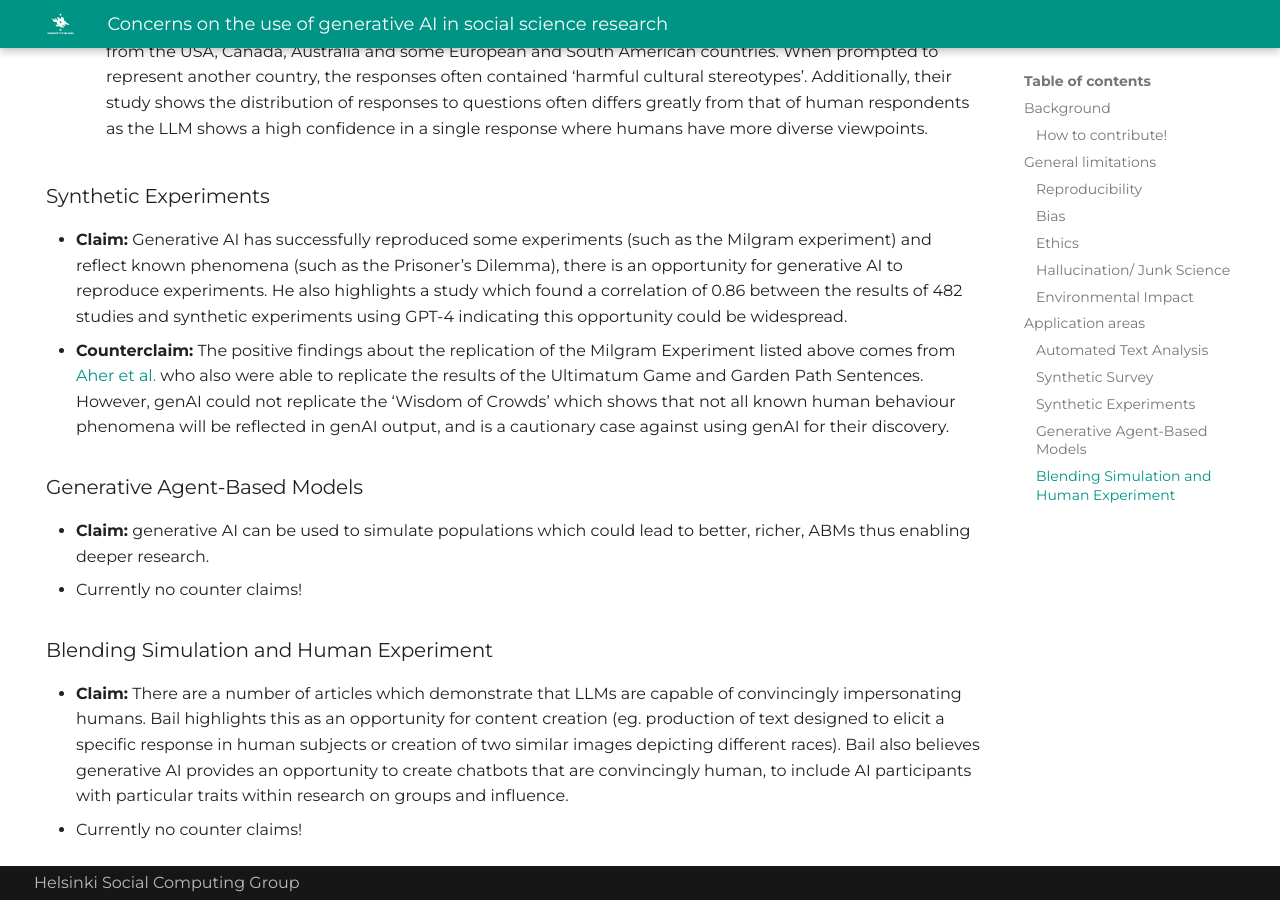
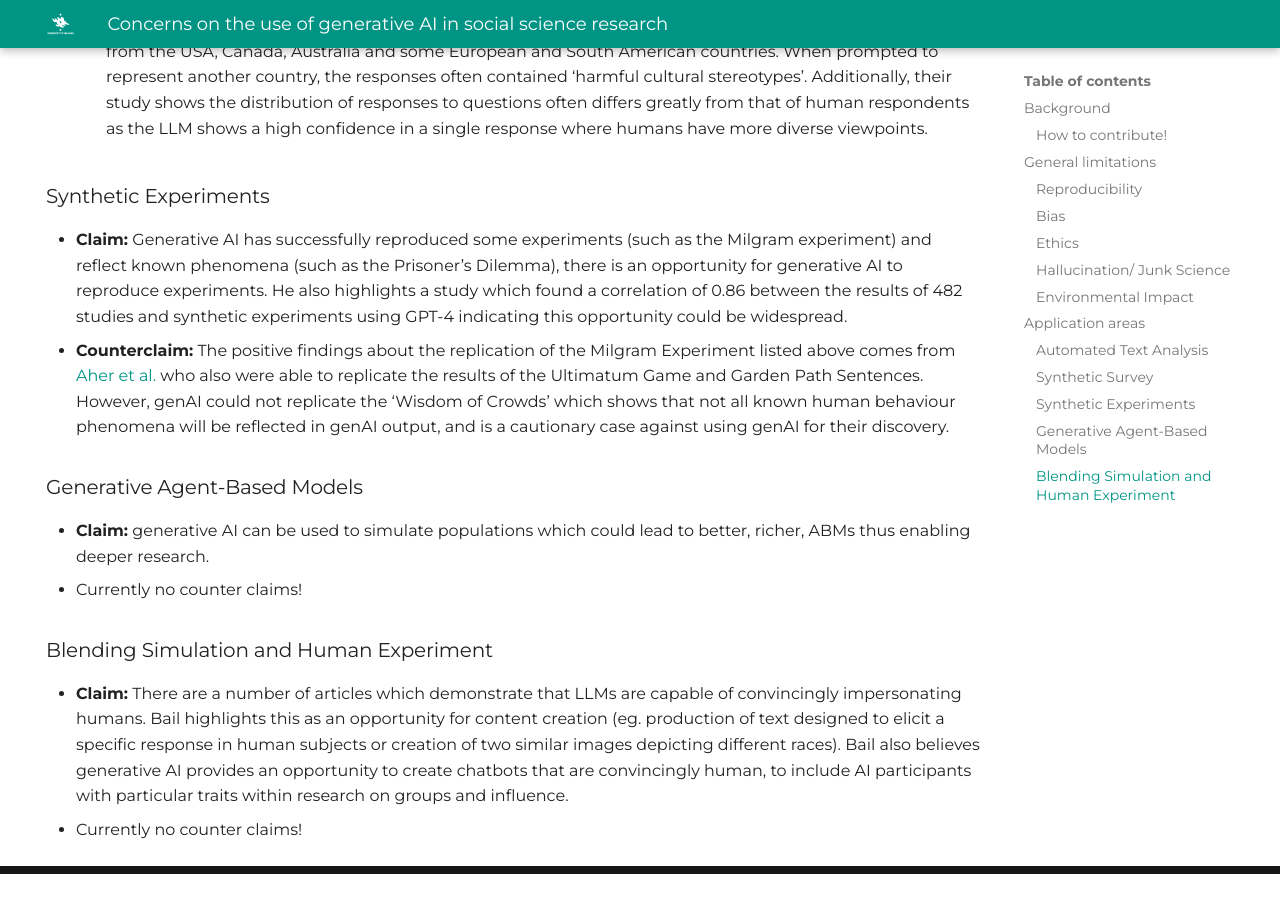
Before and after one commit to uh-dcm/genai-concerns, an MkDocs documentation site: the page built from docs/index.md, in a window 1280 px wide and 900 px high, scrolled down 4453 px. Built offline with MkDocs 1.6.1 and Material for MkDocs 9.7.7, drawn with Linux system fonts in a browser that asks for light colours; after the commit the page ends 5327 px from its top, so only the background shows below that.

Commit message:
Update footer.html

```diff
--- a/overrides/partials/footer.html
+++ b/overrides/partials/footer.html
@@ -3,7 +3,6 @@
   <div class="md-footer-meta md-typeset">
     <div class="md-footer-meta__inner md-grid">
       <div class="md-footer-copyright">
-        <a href="https://github.com/uh-soco">Helsinki Social Computing Group</a><br/>
       </div>
     </div>
   </div>
```
